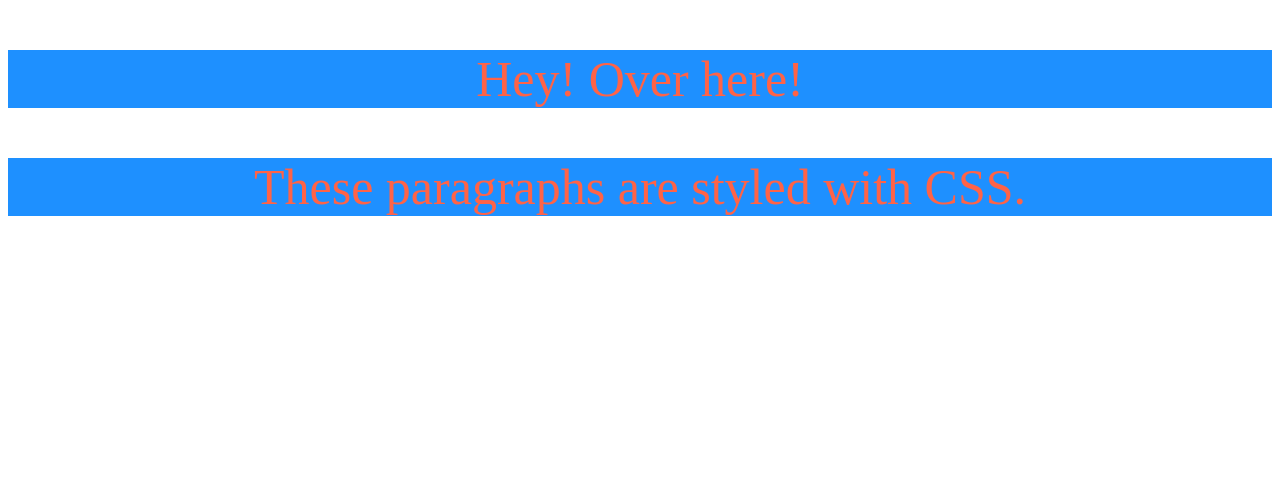
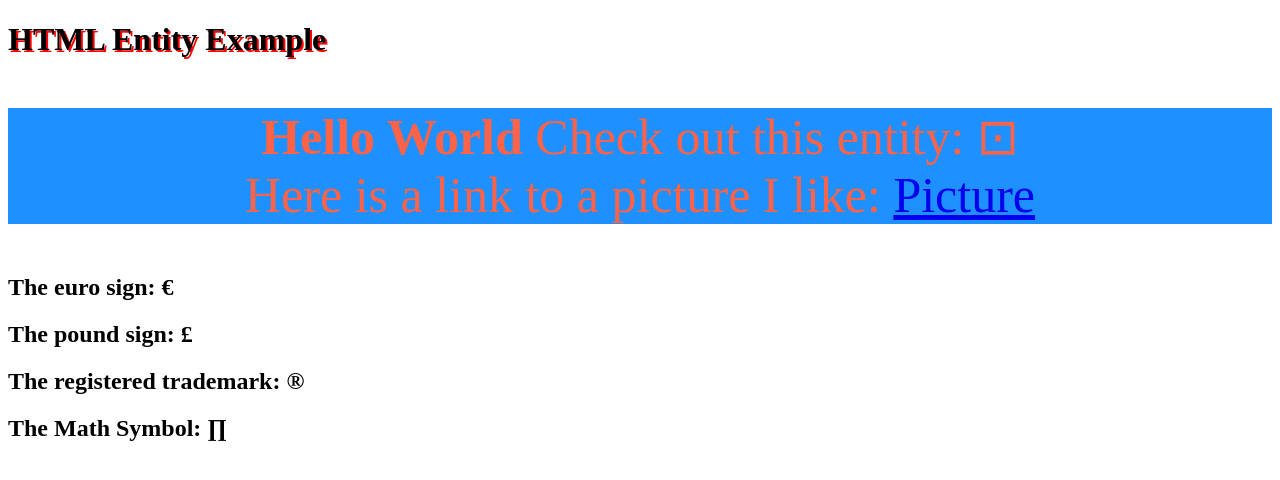
Before and after one commit to tomek6147/HTML-and-CSS-Project, a plain HTML site: page Basic_HTML_5.html in a window 1280 px wide. Drawn offline with Linux system fonts and the light colour scheme.

Commit message:
Add files via upload

```diff
--- a/Basic_CSS_1.css
+++ b/Basic_CSS_1.css
@@ -1,4 +1,6 @@
+/*Basic_CSS_1.css*/
+
 p
-{ color: red;
+{ color: green;
 text-align: center;
 }
--- a/Basic_CSS_2.css
+++ b/Basic_CSS_2.css
@@ -1,7 +1,12 @@
 p {
+
 	color:tomato;
-	background:DodgerBlue;
+	background-color:DodgerBlue;
 	font-weight:italic;
 	text-align:center;
 	font-size:50px;
+
 }
+h1 {
+	text-shadow: 2px 2px #ff0000;
+}
--- a/Basic_HTML_5.html
+++ b/Basic_HTML_5.html
@@ -1,10 +1,24 @@
+<!--Basic_HTML_5.html-->
+
 <!DOCTYPE html>
-<html>
+<html lang="en">
+
 	<head>
-	<link rel="stylesheet" type="text/css" href="Basic_CSS_2.css">
+		<title>This is the tab title</title>
+		<meta charset="utf-8">
+		<link rel="stylesheet" type="text/css" href="Basic_CSS_2.css">
 	</head>
+
 	<body>
-		<p>Hey! Over here!</p>
-		<p>These paragraphs are styled with CSS.</p>
+	<h1>HTML Entity Example</h1>
+	<p><b>Hello World</b> Check out this entity: &sdotb;<br>
+	Here is a link to a picture I like: <a href="https://th.bing.com/th/id/OIP.ibJ3PMqOxPWruJMcK0wZFAHaEx?pid=ImgDet&rs=1">
+	Picture</a></p>
+	</body>
+
+	<h2>The euro sign: &euro;</h2>
+	<h2>The pound sign: &pound;</h2>
+	<h2>The registered trademark: &#174;</h2>
+	<h2>The Math Symbol: &#8719;</h2>
 	</body>
 </html>
```
Also changed, not shown: Basic_HTML_4.html (+1 -0 lines), Basic_HTML_and_CSS Folder Assigment.html (added, +25 -0 lines), HTML_Lists.html (+4 -1 lines), The Basic HTML Template.html (+12 -1 lines).
